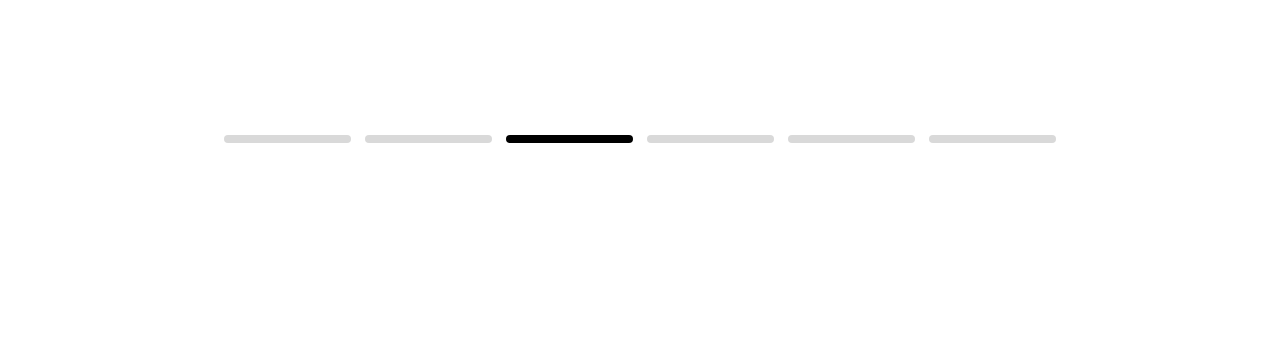
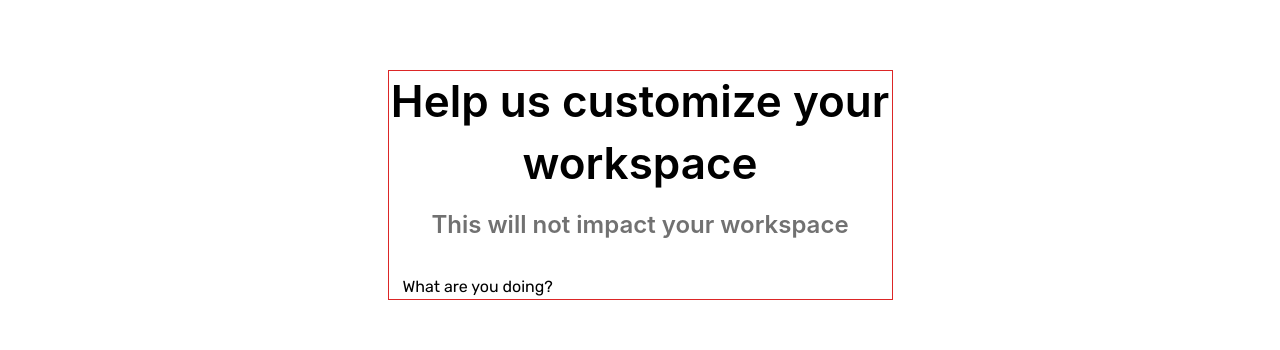
Before and after one commit to jeannyinthelamp/sycamore.ai, a React (Create React App) app: page /onboarding_3 in a window 1280 px wide. Shown: the part 206-556 px from the top of the page. Built offline with nearby package versions, Linux system fonts and the light colour scheme.

Commit message:
Begin building onboarding page 3

```diff
--- a/src/Pages/Onboarding/Onboarding_3.js
+++ b/src/Pages/Onboarding/Onboarding_3.js
@@ -9,6 +9,18 @@ export default function Onboarding_3() {
       Onboarding_3
       <Onboarding_header />
       <Onboarding_nav />
+      <div className='title-and-button-wrapper max-w-[505px] h-auto mt-[75px] mx-auto flex flex-col justify-center items-center border border-solid border-red-600'>
+        <h1 className='w-[100%] h-[124px] mb-[12px] font-[Inter] text-[44px] font-semibold text-black text-center leading-[61.6px] tracking-[-1.9%]'>
+          Help us customize your workspace
+        </h1>
+        <p className='mb-[32px] font-[Inter] font-semibold text-[24px] text-center text-[#717171] leading-[36px] tracking-[-1.9%]'>
+          This will not impact your workspace
+        </p>
+        <div className='button-options-wrapper w-[100%] px-[14px] flex flex-col justify-start items-start'>
+          <h2 className=''>What are you doing?</h2>
+          {/* //^ select items here, use form select items */}
+        </div>
+      </div>
       {/* Change the active prop to page2, page3 etc to change the color of the corresponding bar */}
       <Onboarding_progress_bar active='page3' />
     </div>
```
